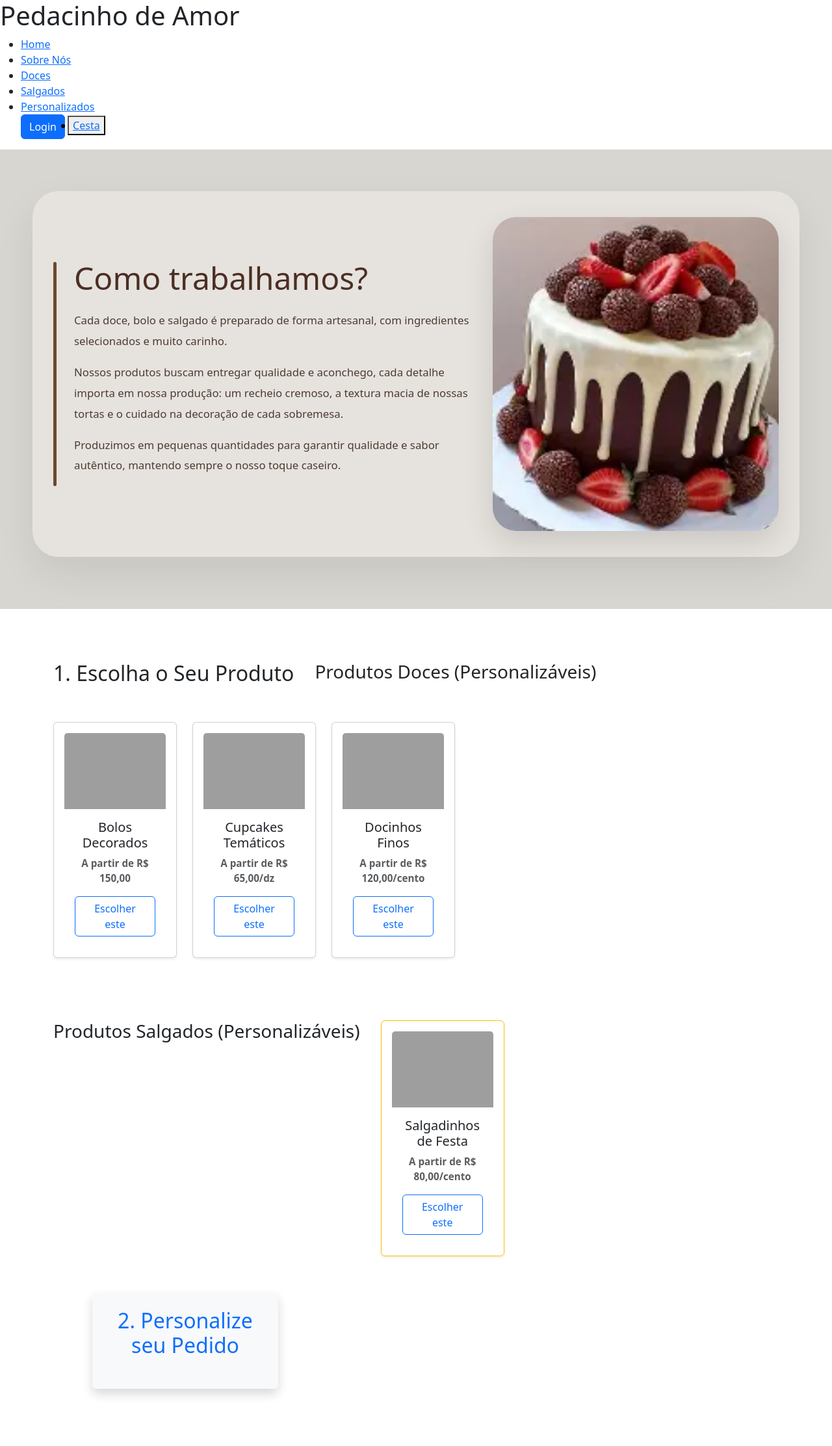
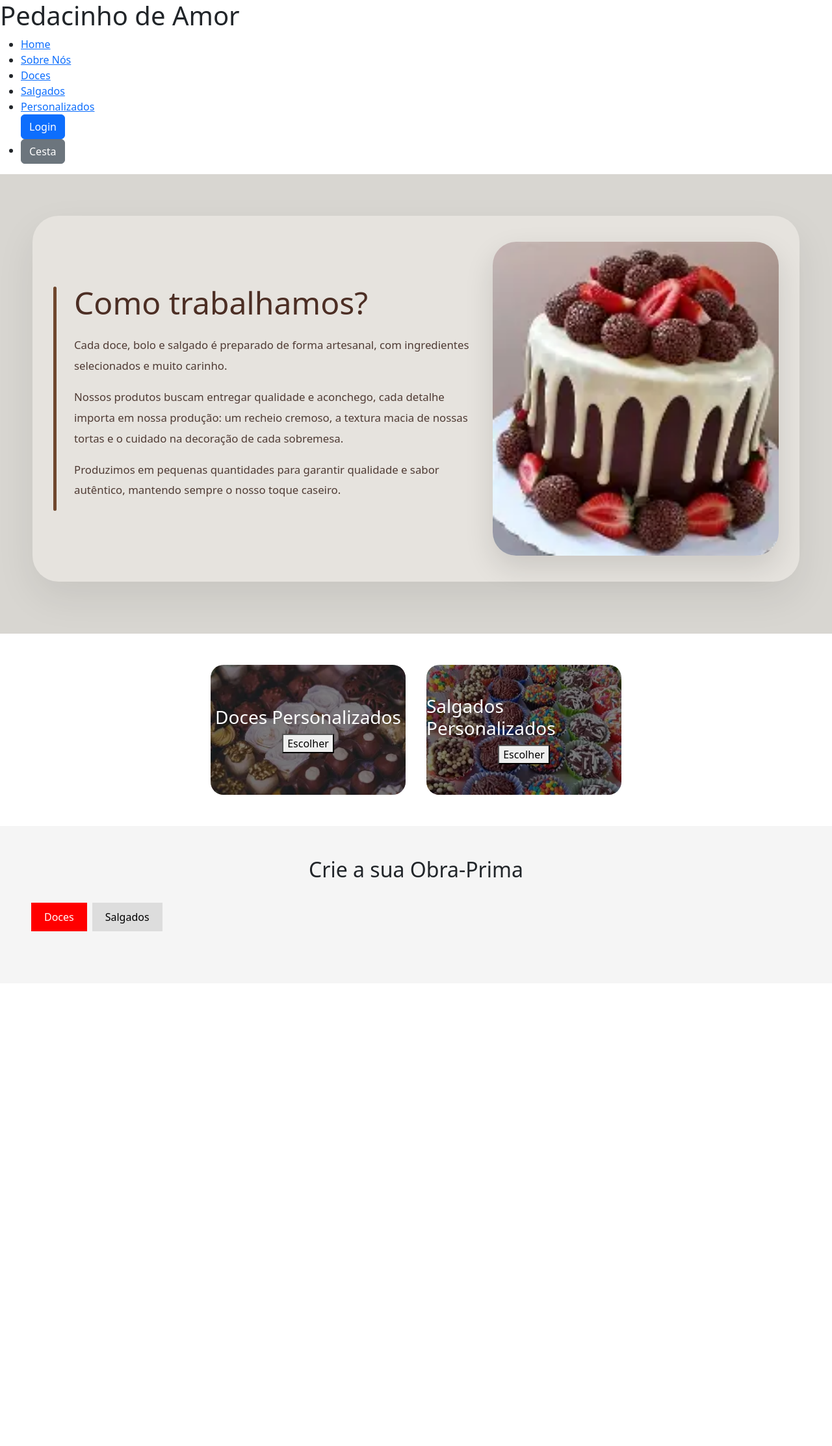
Before and after one commit to brendanatalya/pedacinhodeamor, a PHP site: page /personalizados.html in a window 1280 px wide. Shown: the whole page at 65% size. After the commit the page ends 1433 px from the top, so only its background shows below. Run offline with PHP 8.4, Linux system fonts and the light colour scheme; grey boxes are pictures that could not be loaded.

Commit message:
testando o personalizado

```diff
--- a/css_pda/style_pda.css
+++ b/css_pda/style_pda.css
@@ -1066,3 +1066,152 @@
     color: #30211c; /* Muda para salmão ao passar o mouse */
     transform: scale(1.1);
 }
+
+
+
+
+
+
+/*TESTE PERSONALIZADO*/
+body {
+  margin: 0;
+  font-family: Arial, sans-serif;
+}
+
+/* HERO */
+.hero {
+  height: 90vh;
+  background: url('imagens/bolo-bg.jpg') center/cover no-repeat;
+  position: relative;
+  display: flex;
+  align-items: center;
+  justify-content: center;
+}
+
+.hero-overlay {
+  position: absolute;
+  inset: 0;
+  background: rgba(0,0,0,0.5);
+}
+
+.hero-content {
+  position: relative;
+  color: white;
+  text-align: center;
+}
+
+.hero h1 {
+  font-size: 3rem;
+}
+
+.hero button {
+  margin-top: 1rem;
+  padding: 12px 25px;
+  background: red;
+  color: white;
+  border: none;
+  cursor: pointer;
+}
+
+/* SOBRE */
+.about {
+  padding: 4rem;
+  background: #eee;
+}
+
+.about-container {
+  display: flex;
+  gap: 2rem;
+  align-items: center;
+}
+
+.about-text {
+  flex: 1;
+}
+
+.about-image img {
+  width: 400px;
+  border-radius: 20px;
+}
+
+/* CATEGORIAS */
+.categorias {
+  display: flex;
+  gap: 2rem;
+  justify-content: center;
+  padding: 3rem;
+}
+
+.categoria-card {
+  position: relative;
+  width: 300px;
+  overflow: hidden;
+  border-radius: 20px;
+}
+
+.categoria-card img {
+  width: 100%;
+  height: 200px;
+  object-fit: cover;
+}
+
+.overlay {
+  position: absolute;
+  inset: 0;
+  background: rgba(0,0,0,0.5);
+  color: white;
+  display: flex;
+  flex-direction: column;
+  justify-content: center;
+  align-items: center;
+}
+
+/* CTA */
+.cta {
+  text-align: center;
+  padding: 3rem;
+  background: #f5f5f5;
+}
+
+.tabs {
+  margin: 2rem 0;
+}
+
+.tabs button {
+  padding: 10px 20px;
+  border: none;
+  background: #ddd;
+  cursor: pointer;
+}
+
+.tabs button.active {
+  background: red;
+  color: white;
+}
+
+/* FORM */
+.form-pedido {
+  display: none;
+  max-width: 400px;
+  margin: auto;
+  flex-direction: column;
+  gap: 10px;
+}
+
+.form-pedido.active {
+  display: flex;
+}
+
+.form-pedido input,
+.form-pedido textarea {
+  padding: 10px;
+  border: 1px solid #ccc;
+}
+
+.form-pedido button {
+  background: red;
+  color: white;
+  padding: 10px;
+  border: none;
+  cursor: pointer;
+}
--- a/personalizados.html
+++ b/personalizados.html
@@ -1,4 +1,5 @@
 <!DOCTYPE html>
+<!---https://lamonte.com.br/-->
 <html lang="pt-br">
 <head>
     <meta charset="UTF-8">
@@ -22,7 +23,7 @@
                 Login
             </button>
 
-            <button><li><a href="cesta.html">Cesta</a></li></button>
+            <li><a href="cesta.html" class="btn btn-secondary">Cesta</a></li>
         </ul>
     </nav>
 </header>
@@ -43,89 +44,57 @@
             </section>
     </main>
 
-    <section class="container my-5">
-    <h2 class="text-center mb-4">1. Escolha o Seu Produto</h2>
 
-    <h3 class="mb-3">Produtos Doces (Personalizáveis)</h3>
-    <div class="row mb-5">
-        <div class="col-md-4 mb-3">
-            <div class="card h-100 shadow-sm text-center">
-                <img src="imagens/bolo_personalizado.jpg" class="card-img-top" alt="Bolos Decorados">
-                <div class="card-body">
-                    <h5 class="card-title">Bolos Decorados</h5>
-                    <p class="card-text text-muted">A partir de R$ 150,00</p>
-                    <a href="#formulario-pedido" class="btn btn-outline-primary select-prod">Escolher este</a>
-                </div>
-            </div>
-        </div>
-        <div class="col-md-4 mb-3">
-            <div class="card h-100 shadow-sm text-center">
-                <img src="imagens/cupcake_personalizado.jpg" class="card-img-top" alt="Cupcakes">
-                <div class="card-body">
-                    <h5 class="card-title">Cupcakes Temáticos</h5>
-                    <p class="card-text text-muted">A partir de R$ 65,00/dz</p>
-                    <a href="#formulario-pedido" class="btn btn-outline-primary select-prod">Escolher este</a>
-                </div>
-            </div>
-        </div>
-        <div class="col-md-4 mb-3">
-            <div class="card h-100 shadow-sm text-center">
-                <img src="imagens/docinhos_personalizados.jpg" class="card-img-top" alt="Docinhos Finos">
-                <div class="card-body">
-                    <h5 class="card-title">Docinhos Finos</h5>
-                    <p class="card-text text-muted">A partir de R$ 120,00/cento</p>
-                    <a href="#formulario-pedido" class="btn btn-outline-primary select-prod">Escolher este</a>
-                </div>
-            </div>
-        </div>
+<!-- CATEGORIAS -->
+<section class="categorias">
+
+  <div class="categoria-card">
+    <img src="imagens/doce2.webp">
+    <div class="overlay">
+      <h3>Doces Personalizados</h3>
+      <button>Escolher</button>
     </div>
+  </div>
 
-    <h3 class="mb-3">Produtos Salgados (Personalizáveis)</h3>
-    <div class="row">
-        <div class="col-md-4 mb-3">
-            <div class="card h-100 shadow-sm text-center border-warning">
-                <img src="imagens/salgadinhos.jpg" class="card-img-top" alt="Salgadinhos">
-                <div class="card-body">
-                    <h5 class="card-title">Salgadinhos de Festa</h5>
-                    <p class="card-text text-muted">A partir de R$ 80,00/cento</p>
-                    <a href="#formulario-pedido" class="btn btn-outline-primary select-prod">Escolher este</a>
-                </div>
-            </div>
-        </div>
+  <div class="categoria-card">
+    <img src="imagens/doce1.webp">
+    <div class="overlay">
+      <h3>Salgados Personalizados</h3>
+      <button>Escolher</button>
     </div>
+  </div>
 
-    <hr class="my-5" id="formulario-pedido">
+</section>
 
-    <div class="row justify-content-center">
-        <div class="col-md-8 bg-light p-4 rounded shadow">
-            <h2 class="text-center mb-4 text-primary">2. Personalize seu Pedido</h2>
-            <form>
-                <div class="mb-3">
-                    <label class="form-label font-weight-bold">Tamanho / Quantidade:</label>
-                    <select class="form-select">
-                        <option selected>Selecione...</option>
-                        <option>Pequeno (10 fatias / 25 unidades)</option>
-                        <option>Médio (20 fatias / 50 unidades)</option>
-                        <option>Grande (40 fatias / 100 unidades)</option>
-                    </select>
-                </div>
-                <div class="mb-3">
-                    <label class="form-label font-weight-bold">Sabor da Massa/Recheio:</label>
-                    <textarea class="form-control" rows="2" placeholder="Ex: Massa de baunilha com recheio de brigadeiro..."></textarea>
-                </div>
-                <div class="mb-3">
-                    <label class="form-label font-weight-bold">Tema e Cores da Decoração:</label>
-                    <textarea class="form-control" rows="3" placeholder="Descreva como você quer o visual do seu produto..."></textarea>
-                </div>
-                <div class="mb-3">
-                    <label class="form-label">Anexar imagem de referência:</label>
-                    <input class="form-control" type="file">
-                </div>
-                <button type="submit" class="btn btn-success w-100">Adicionar à Cesta</button>
-            </form>
-        </div>
-    </div>
+<!-- CRIAR PEDIDO -->
+<section class="cta">
+  <h2>Crie a sua Obra-Prima</h2>
+
+  <div class="tabs">
+    <button class="active" data-filter="doces">Doces</button>
+    <button data-filter="salgados">Salgados</button>
+  </div>
+
+  <!-- FORM DOCES -->
+  <form class="form-pedido active" data-form="doces">
+    <input type="text" placeholder="Tipo de doce">
+    <input type="text" placeholder="Tema">
+    <input type="text" placeholder="Sabor">
+    <textarea placeholder="Detalhes"></textarea>
+    <button type="submit">Enviar</button>
+  </form>
+
+  <!-- FORM SALGADOS -->
+  <form class="form-pedido" data-form="salgados">
+    <input type="text" placeholder="Tipo de salgado">
+    <input type="number" placeholder="Quantidade">
+    <textarea placeholder="Detalhes"></textarea>
+    <button type="submit">Enviar</button>
+  </form>
+
 </section>
+
+
 
 
 
@@ -133,7 +102,28 @@
 
 
 
-    <script src="js/bootstrap/bootstrap.min.js"></script>
+
+<script>
+const buttons = document.querySelectorAll('.tabs button');
+const forms = document.querySelectorAll('.form-pedido');
+
+forms.forEach(form => form.classList.remove('active')); // garante tudo escondido
+
+buttons.forEach(btn => {
+  btn.addEventListener('click', () => {
+
+    buttons.forEach(b => b.classList.remove('active'));
+    btn.classList.add('active');
+
+    const filter = btn.dataset.filter;
+
+    forms.forEach(form => {
+      form.classList.toggle('active', form.dataset.form === filter);
+    });
+
+  });
+});
+</script>
 
 </body>
 </html>
```
